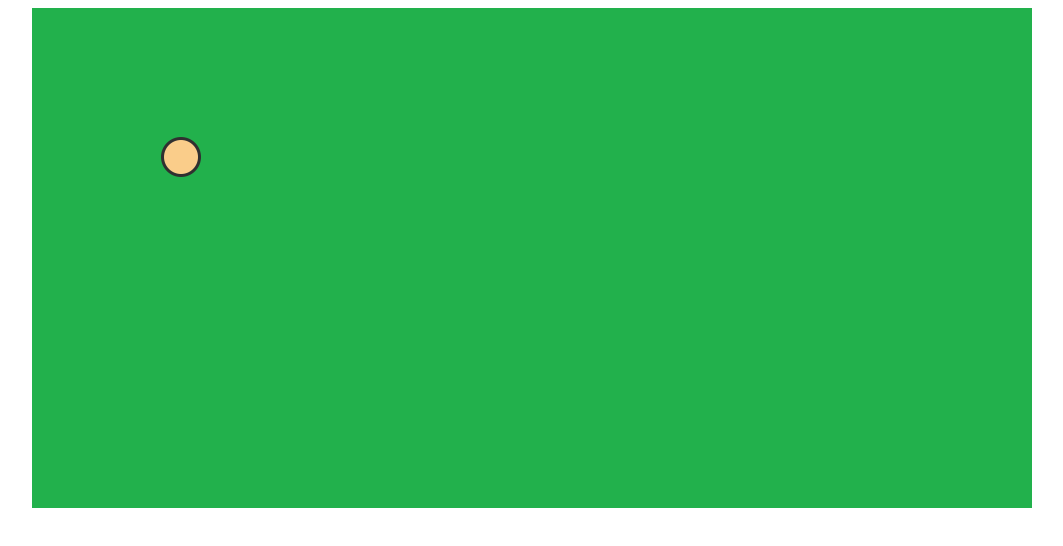
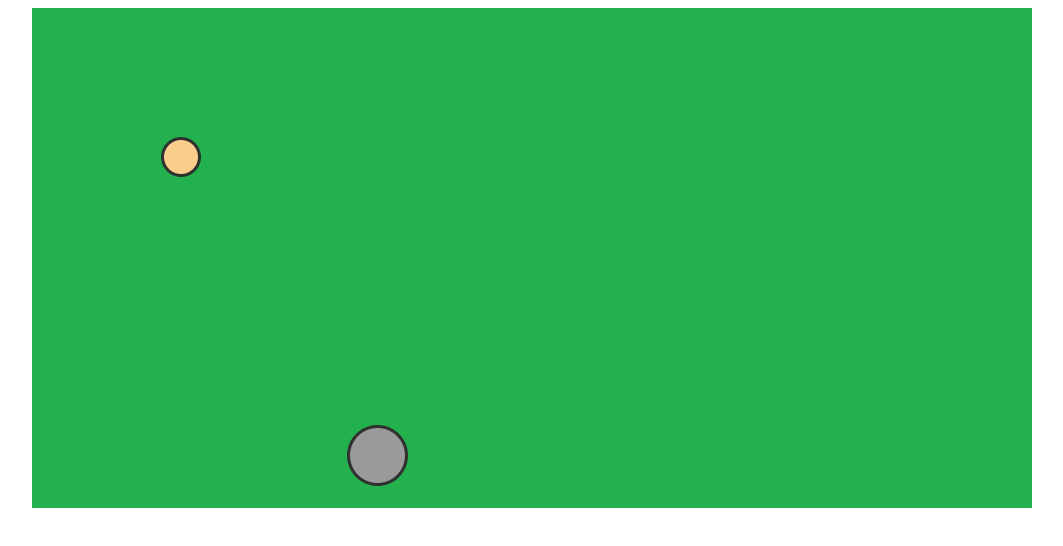
Before and after one commit to OchoaUnicen/rts, a plain HTML site: page index.html in a window 1280 px wide. Shown: the whole page, without its empty margins (108-1171 px from the left). Drawn offline with Linux system fonts and the light colour scheme.

Commit message:
se implemento clase personaj.js la cual contiene un objeto json personaje con posicion (x,y) , imagen y funcion de dibujarPersonaje

```diff
--- a/index.html
+++ b/index.html
@@ -19,6 +19,8 @@
 
     <script type="text/javascript" src="js/worker.js"></script>
 
+    <script type="text/javascript" src="js/personaje.js"></script>
+
 
 </body>
 
--- a/js/game.js
+++ b/js/game.js
@@ -104,6 +104,7 @@ function cargar_game_js() {
 
 
         dibujarWorker(context);
+        dibujarPersonaje(context);
 
 
     }
--- /dev/null
+++ b/js/personaje.js
@@ -0,0 +1,25 @@
+
+let imagen_personaje = new Image();
+imagen_personaje.src = "./img/personaje.png"
+
+let Personaje = {
+
+    "imagen": imagen_personaje,
+    "posicion_x": 300,
+    "posicion_y":400,
+
+
+
+
+}
+
+
+
+function dibujarPersonaje(context) {
+
+    context.drawImage(Personaje.imagen, Personaje.posicion_x, Personaje.posicion_y);
+
+
+
+
+}
--- a/js/worker.js
+++ b/js/worker.js
@@ -6,8 +6,7 @@ let Worker = {
 
     "imagen": imagen_worker,
     "posicion_x": 100,
-    "posicion_y": 100
-
+    "posicion_y": 100,
 
 
 
```
